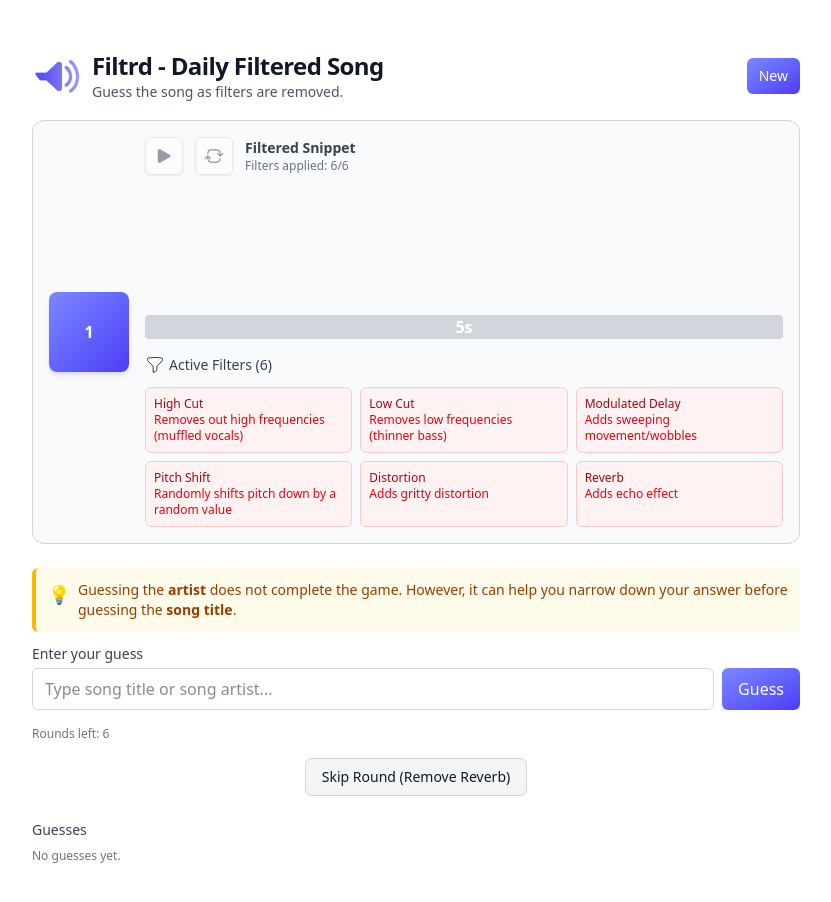
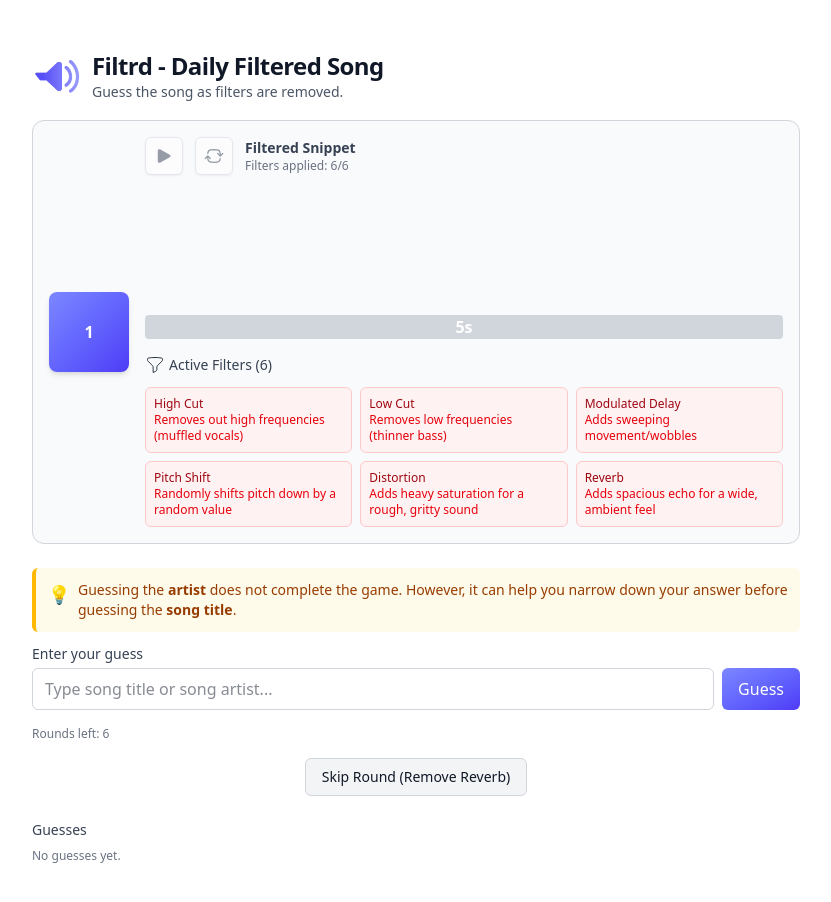
Before and after one commit to Jbalfour5/Filtrd, a React (Vite) app: page / in a window 1280 px wide. Shown: the top 902 px of the page, without its empty margins (224-1055 px from the left). Built offline with nearby package versions, Linux system fonts and the light colour scheme.

Commit message:
Changed songs to be chosen daily and pitch shift (seeded)

```diff
--- a/src/App.jsx
+++ b/src/App.jsx
@@ -23,8 +23,14 @@ const ALL_FILTERS = [
     name: "Pitch Shift",
     description: "Randomly shifts pitch down by a random value",
   },
-  { name: "Distortion", description: "Adds gritty distortion" },
-  { name: "Reverb", description: "Adds echo effect" },
+  {
+    name: "Distortion",
+    description: "Adds heavy saturation for a rough, gritty sound",
+  },
+  {
+    name: "Reverb",
+    description: "Adds spacious echo for a wide, ambient feel",
+  },
 ];
 
 const CLIP_LENGTH = 5;
@@ -49,9 +55,16 @@ export default function App() {
   const sourceRef = useRef(null);
   const intervalRef = useRef(null);
   const filterNodesRef = useRef([]);
-  const pitchShiftSemitones = useRef(
-    Math.random() < 0.5 ? Math.random() * 5 : -Math.random() * 5
-  );
+  const pitchShiftSemitones = useRef();
+  const today = new Date();
+  const daySeed = Math.floor(today.getTime() / (1000 * 60 * 60 * 24));
+
+  function seededRandom(seed) {
+    return (Math.sin(seed * 9999) + 1) / 2;
+  }
+
+  const randomValue = seededRandom(daySeed);
+  pitchShiftSemitones.current = -(randomValue * 5);
 
   const filtersApplied = FILTER_LEVELS[round];
   const maxFilters = FILTER_LEVELS[0];
@@ -68,8 +81,13 @@ export default function App() {
         const response = await fetch("/songs.json");
         const data = await response.json();
         setSONGS(data);
-        if (data.length > 0)
-          setSongData(data[Math.floor(Math.random() * data.length)]);
+
+        if (data.length > 0) {
+          const today = new Date();
+          const daySeed = Math.floor(today.getTime() / (1000 * 60 * 60 * 24));
+          const index = daySeed % data.length;
+          setSongData(data[index]);
+        }
       } catch (err) {
         console.error("Failed to load songs.json", err);
       }
@@ -124,8 +142,6 @@ export default function App() {
 
   useEffect(() => {
     if (!songData) {
-      const track = SONGS[Math.floor(Math.random() * SONGS.length)];
-      setSongData(track);
       return;
     }
 
@@ -164,7 +180,14 @@ export default function App() {
     audioEl.addEventListener("loadedmetadata", () => {
       if (clipStart === null) {
         const maxStart = Math.max(0, audioEl.duration - CLIP_LENGTH);
-        setClipStart(Math.random() * maxStart);
+
+        const today = new Date();
+        const daySeed = Math.floor(today.getTime() / (1000 * 60 * 60 * 24));
+
+        const seeded = (Math.sin(daySeed) + 1) / 2;
+
+        const start = seeded * maxStart;
+        setClipStart(start);
       }
       setPlayerReady(true);
     });
--- a/src/components/Header.jsx
+++ b/src/components/Header.jsx
@@ -20,13 +20,6 @@ export default function Header() {
           </p>
         </div>
       </div>
-
-      <button
-        className="text-sm px-3 py-2 cursor-pointer rounded-md bg-gradient-to-br from-indigo-400 to-indigo-600 hover:to-indigo-800 text-white transition-colors"
-        onClick={() => window.location.reload()}
-      >
-        New
-      </button>
     </header>
   );
 }
```
